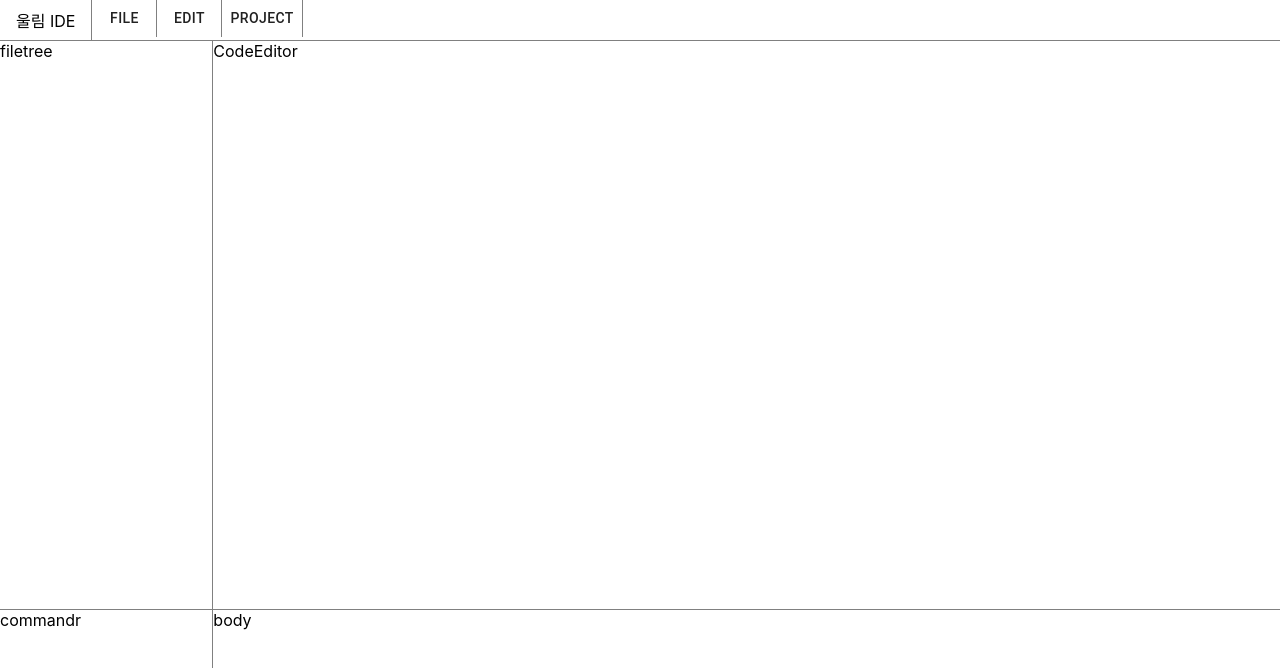
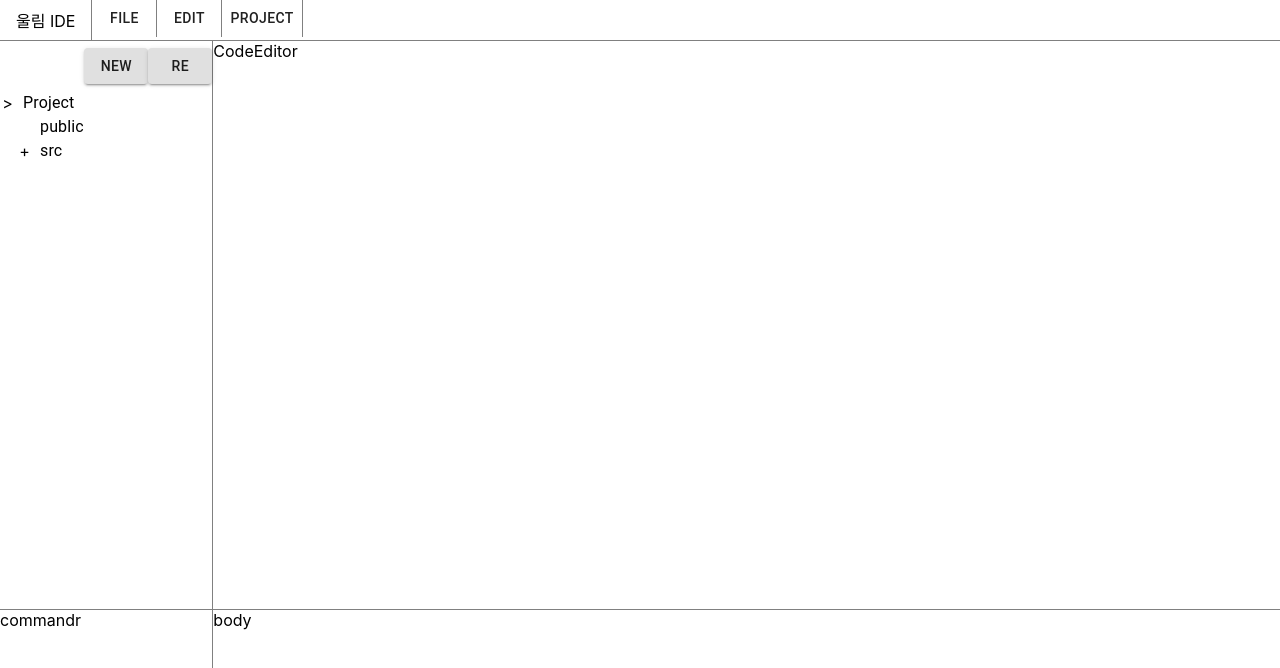
Before and after one commit to LandvibeDev/web-ide-front, a React (Create React App) app: page / in a window 1280 px wide. Shown: the top 668 px of the page. Built offline with nearby package versions, Linux system fonts and the light colour scheme.

Commit message:
파일 트리 컴포넌트

```diff
--- a/package.json
+++ b/package.json
@@ -4,6 +4,7 @@
   "private": true,
   "dependencies": {
     "@material-ui/core": "^4.11.0",
+    "@material-ui/lab": "^4.0.0-alpha.56",
     "@testing-library/jest-dom": "^4.2.4",
     "@testing-library/react": "^9.3.2",
     "@testing-library/user-event": "^7.1.2",
--- /dev/null
+++ b/src/workspace/components/FileTab.jsx
@@ -0,0 +1,34 @@
+import React from 'react';
+import { makeStyles } from '@material-ui/core/styles';
+import Grid from '@material-ui/core/Grid';
+import Button from '@material-ui/core/Button';
+const useStyles = makeStyles((theme) => ({
+  root: {
+    height: '50px',
+  },
+}));
+
+function FileTab(props) {
+  const classes = useStyles();
+
+  return (
+    <div>
+      <Grid
+        container
+        direction="row"
+        justify="flex-end"
+        alignItems="center"
+        className={classes.root}
+      >
+        <Grid item>
+          <Button variant="contained">new</Button>
+        </Grid>
+        <Grid item>
+          <Button variant="contained">re</Button>
+        </Grid>
+      </Grid>
+    </div>
+  );
+}
+
+export default FileTab;
--- a/src/workspace/components/FileTree.jsx
+++ b/src/workspace/components/FileTree.jsx
@@ -1,16 +1,22 @@
 import React from 'react';
+import { makeStyles } from '@material-ui/core/styles';
+import { FileTreeView, FileTab } from './';
 
-import { makeStyles } from '@material-ui/core/styles';
-
-const useStyles = makeStyles((theme) => ({
+const useStyles = makeStyles({
   root: {
     height: '100%',
   },
-}));
+});
 
-function Body(props) {
+function FileTree(props) {
   const classes = useStyles();
-  return <div className={classes.root}>filetree</div>;
+
+  return (
+    <div className={classes.root}>
+      <FileTab />
+      <FileTreeView />
+    </div>
+  );
 }
 
-export default Body;
+export default FileTree;
--- /dev/null
+++ b/src/workspace/components/FileTreeView.jsx
@@ -0,0 +1,60 @@
+import React from 'react';
+import { makeStyles } from '@material-ui/core/styles';
+import TreeView from '@material-ui/lab/TreeView';
+import TreeItem from '@material-ui/lab/TreeItem';
+
+const data = {
+  id: 'root',
+  name: 'Project',
+  children: [
+    {
+      id: '1',
+      name: 'public',
+    },
+    {
+      id: '3',
+      name: 'src',
+      children: [
+        {
+          id: '4',
+          name: 'App.js',
+        },
+        {
+          id: '5',
+          name: 'index.js',
+        },
+      ],
+    },
+  ],
+};
+
+const useStyles = makeStyles({
+  root: {
+    height: '100%',
+  },
+});
+
+function FileTreeView(props) {
+  const classes = useStyles();
+
+  const renderTree = (nodes) => (
+    <TreeItem key={nodes.id} nodeId={nodes.id} label={nodes.name}>
+      {Array.isArray(nodes.children)
+        ? nodes.children.map((node) => renderTree(node))
+        : null}
+    </TreeItem>
+  );
+
+  return (
+    <TreeView
+      className={classes.root}
+      defaultCollapseIcon={'>'}
+      defaultExpanded={['root']}
+      defaultExpandIcon={'+'}
+    >
+      {renderTree(data)}
+    </TreeView>
+  );
+}
+
+export default FileTreeView;
--- a/src/workspace/components/HeaderMenuBtn.jsx
+++ b/src/workspace/components/HeaderMenuBtn.jsx
@@ -11,6 +11,9 @@ import { makeStyles } from '@material-ui/core/styles';
 const useStyles = makeStyles((theme) => ({
   menu: {
     borderRight: '1px solid gray',
+  },
+  popper: {
+    zIndex: 1000,
   },
 }));
 
@@ -69,6 +72,7 @@ function HeaderMenuBtn(props) {
         transition
         disablePortal
         placement={'bottom-start'}
+        className={classes.popper}
       >
         {({ TransitionProps, placement }) => (
           <Grow
--- a/src/workspace/components/index.js
+++ b/src/workspace/components/index.js
@@ -3,6 +3,8 @@ export { default as HeaderMenuList } from './HeaderMenuList';
 export { default as HeaderMenuBtn } from './HeaderMenuBtn';
 export { default as Body } from './Body';
 export { default as FileTree } from './FileTree';
+export { default as FileTab } from './FileTab';
+export { default as FileTreeView } from './FileTreeView';
 export { default as CodeEditor } from './CodeEditor';
 
 export { default as Terminal } from './Terminal';
```
Also changed, not shown: 1 other file (tests, documents, lock files or other folders).
